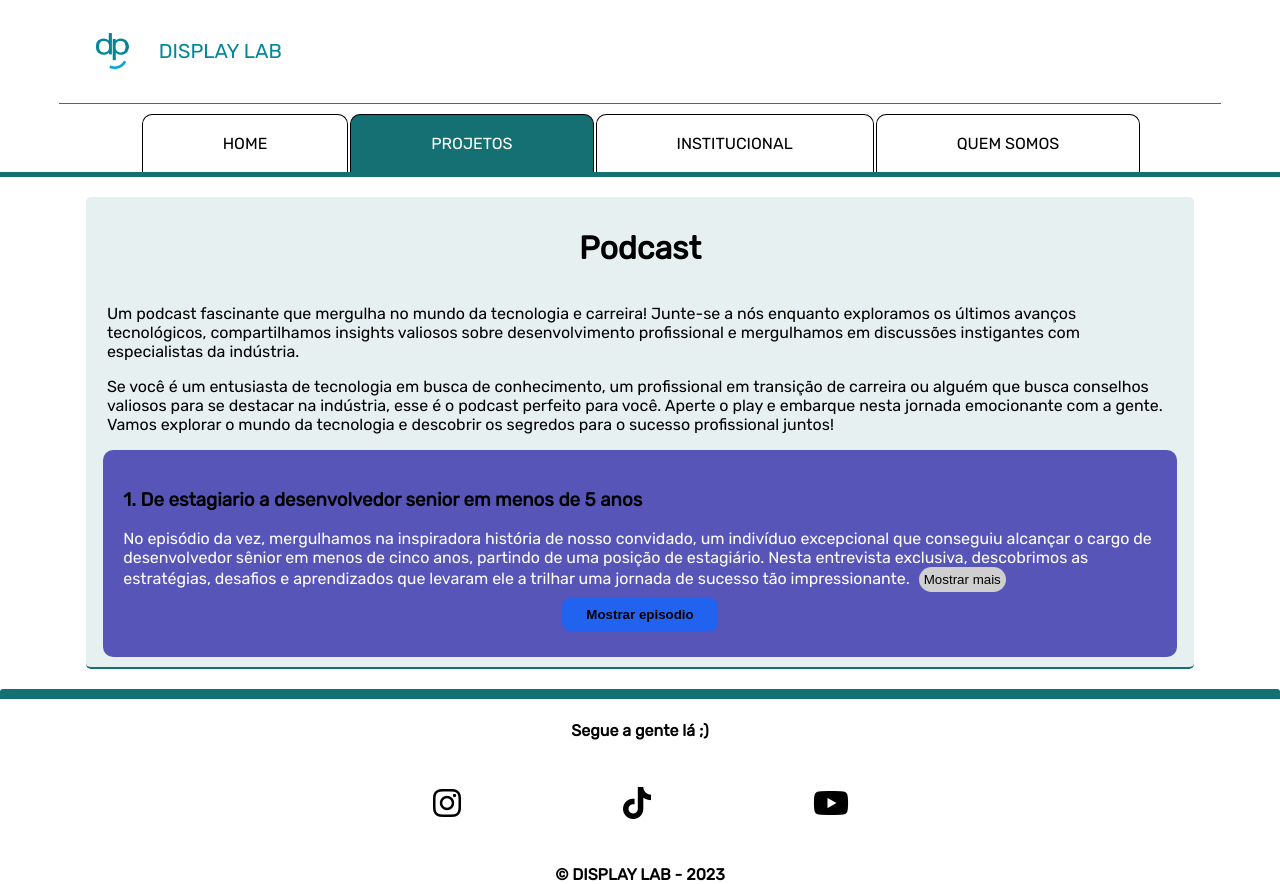
After one commit to GuilhermeHMFroes/DisplaySite, a Flask app: page /projetos/podcast in a window 1280 px wide. The commit adds this page. Run offline with Flask 3, Linux system fonts and the light colour scheme.

Commit message:
Prototipo de pagina do podcast

```diff
--- a/app.py
+++ b/app.py
@@ -17,3 +17,7 @@
 @app.route('/projetos')
 def projetos():
     return render_template('projetos.html')
+
+@app.route('/projetos/podcast')
+def projetoPodcast():
+    return render_template('projetoPodcast.html')
--- a/static/css/main.css
+++ b/static/css/main.css
@@ -186,6 +186,8 @@ footer {
   vertical-align: middle;
 }
 
+/*-------------------------------------------PROJETOS/START-------------------------------------------*/
+
 .projetoLayout1 {
   display: flex;
   flex-direction: column;
@@ -293,3 +295,48 @@ footer {
   border-radius: 20px;
   margin: 0px 20px;
 }
+
+/*-------------------------------------------PROJETOS/END-------------------------------------------*/
+/*-------------------------------------------PROJETO-PODCAST/START-------------------------------------------*/
+
+.episode {
+  width: 95%;
+  padding: 20px;
+  border-radius: 10px;
+  background-color: rgba(10, 0, 154, 0.644);
+
+  display: flex;
+  flex-direction: column;
+}
+
+.mostrarMaisBtnPodcast {
+  border-radius: 20px;
+  border: 0px;
+  padding: 5px;
+  margin: 0px 5px;
+  cursor: pointer;
+  background-color: rgb(207, 207, 207);
+}
+
+.episodioIframe {
+  display: none;
+  align-self: center;
+  border-radius: 10px;
+  box-shadow: 0px 0px 50px;
+  margin: 10px;
+  aspect-ratio: 16 / 9;
+}
+
+.mostrarEpBtnPodcast {
+  border-radius: 10px;
+  border: 0px;
+  padding: 10px;
+  margin: 5px;
+  width: 15%;
+  cursor: pointer;
+  background-color: #2162ee;
+  font-weight: bold;
+  align-self: center;
+}
+
+/*-------------------------------------------PROJETO-PODCAST/END-------------------------------------------*/
--- /dev/null
+++ b/templates/projetoPodcast.html
@@ -0,0 +1,70 @@
+{% extends "main.html" %}
+
+{% block content %}
+
+
+<h1>Podcast</h1>
+
+<div style="width: 98%;">
+    <p>Um podcast fascinante que mergulha no mundo da tecnologia e carreira! Junte-se a nós enquanto exploramos os últimos avanços tecnológicos, compartilhamos insights valiosos sobre desenvolvimento profissional e mergulhamos em discussões instigantes com especialistas da indústria.</p>
+    <p>Se você é um entusiasta de tecnologia em busca de conhecimento, um profissional em transição de carreira ou alguém que busca conselhos valiosos para se destacar na indústria, esse é o podcast perfeito para você. Aperte o play e embarque nesta jornada emocionante com a gente. Vamos explorar o mundo da tecnologia e descobrir os segredos para o sucesso profissional juntos!</p>
+</div>
+
+
+<div class="episode">
+    <h3>1. De estagiario a desenvolvedor senior em menos de 5 anos</h3>
+    <p style="color: #fff; margin: 0px;">
+        No episódio da vez, mergulhamos na inspiradora história de nosso convidado, um indivíduo excepcional que conseguiu alcançar o cargo de desenvolvedor sênior em menos de cinco anos, partindo de uma posição de estagiário. Nesta entrevista exclusiva, descobrimos as estratégias, desafios e aprendizados que levaram ele a trilhar uma jornada de sucesso tão impressionante.
+        <span style="display: none;">
+            Este episódio é uma fonte de inspiração para todos aqueles que almejam avançar em suas carreiras de tecnologia. Ao ouvir a história de nosso convidado, os ouvintes terão a oportunidade de absorver lições valiosas e insights práticos sobre como acelerar o crescimento profissional e atingir posições de destaque em um curto espaço de tempo.
+            Prepare-se para uma jornada estimulante, repleta de conselhos valiosos, dicas práticas e reflexões inspiradoras. Este episódio certamente motivará todos aqueles que buscam conquistar seus objetivos profissionais em um ritmo acelerado. Não perca essa oportunidade de aprender com uma história de sucesso verdadeiramente excepcional!
+        </span>
+        <button class="mostrarMaisBtnPodcast">Mostrar mais</button>
+    </p>
+    <iframe class="episodioIframe" width="90%" src="https://www.youtube.com/embed/ZnuwB35GYMY" title="YouTube video player" frameborder="0" allow="accelerometer; autoplay; clipboard-write; encrypted-media; gyroscope; picture-in-picture; web-share" allowfullscreen></iframe>
+    <button class="mostrarEpBtnPodcast">Mostrar episodio</button>
+
+
+
+
+</div>
+
+
+
+<script>
+    document.getElementById('projetos').style.backgroundColor = '#147072'
+    document.getElementById('projetos').style.color = '#fff'
+    document.getElementById('sidebar-lower').style.borderColor = '#147072'
+    document.getElementsByClassName('container')[0].style.backgroundColor = 'rgb(20, 112, 114, 0.1)'
+    document.querySelector(":root").style.setProperty("--footBorderColor", "#147072")
+
+    let mostrarMaisBtns = document.querySelectorAll(".mostrarMaisBtnPodcast");
+    mostrarMaisBtns.forEach(element => {
+        element.addEventListener("click", () => {
+            if (element.innerText === "Mostrar mais") {
+                element.innerText = "Mostrar menos";
+                element.parentNode.childNodes[1].style.display = "inline";
+            } else {
+                element.innerText = "Mostrar mais"
+                element.parentNode.childNodes[1].style.display = "none";
+
+            }
+        })
+    });
+
+    let mostrarEpBtns = document.querySelectorAll(".mostrarEpBtnPodcast");
+    mostrarEpBtns.forEach(element => {
+        element.addEventListener("click", () => {
+            if (element.innerText === "Mostrar episodio") {
+                element.innerText = "Esconder episodio";
+                element.parentNode.childNodes[5].style.display = "inline";
+            } else {
+                element.innerText = "Mostrar episodio"
+                element.parentNode.childNodes[5].style.display = "none";
+            }
+        })
+    });
+
+</script>
+
+{% endblock %}
--- a/templates/projetos.html
+++ b/templates/projetos.html
@@ -37,7 +37,7 @@
         <img src="../static/images/logo/logo.jpg" alt="logo" class="projetoLayout1Image">
     </div>
     <br>
-    <a href="#" class="saiba-mais">
+    <a href="{{ url_for('projetoPodcast') }}" class="saiba-mais">
         <div class="botao">
             SAIBA MAIS
         </div>
```
